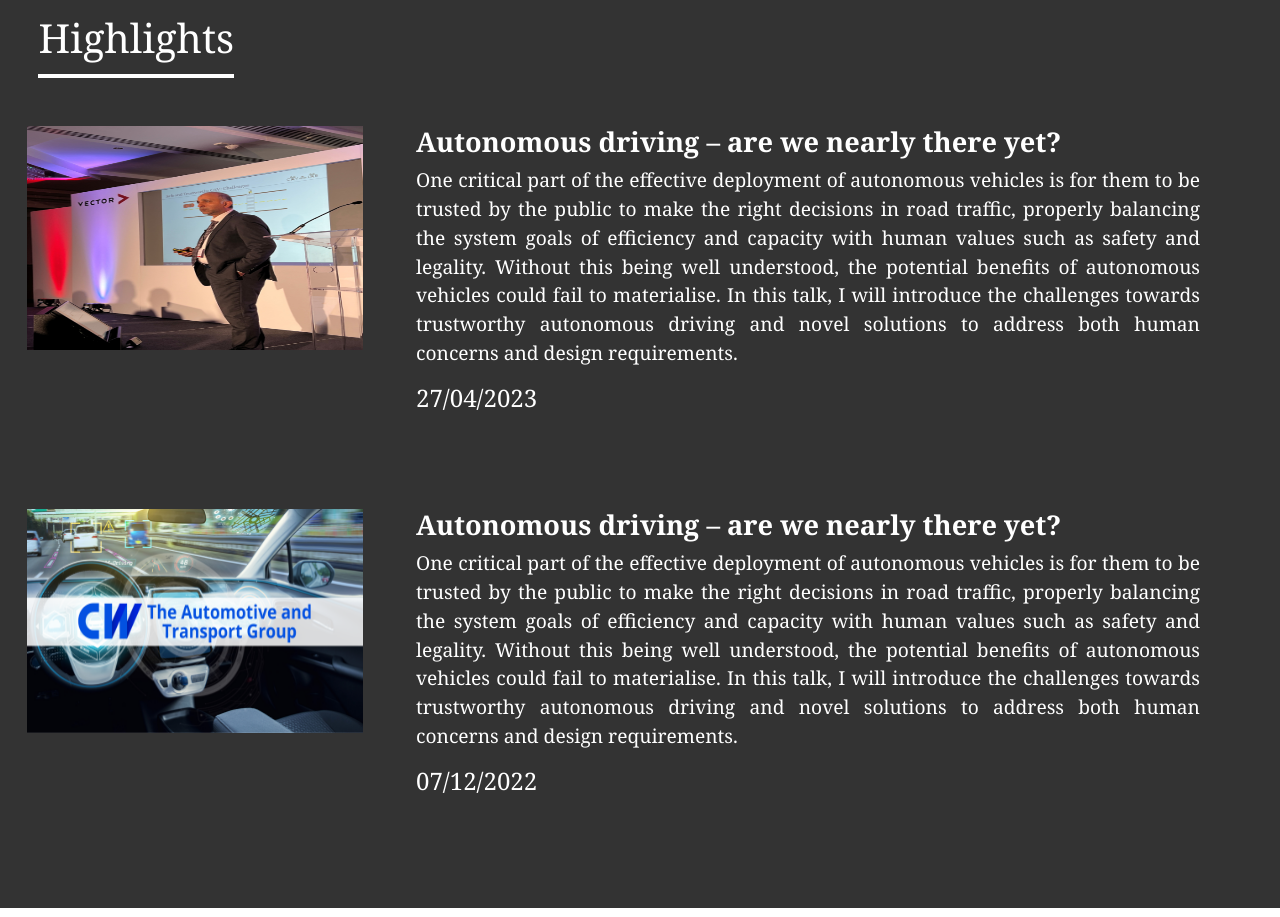
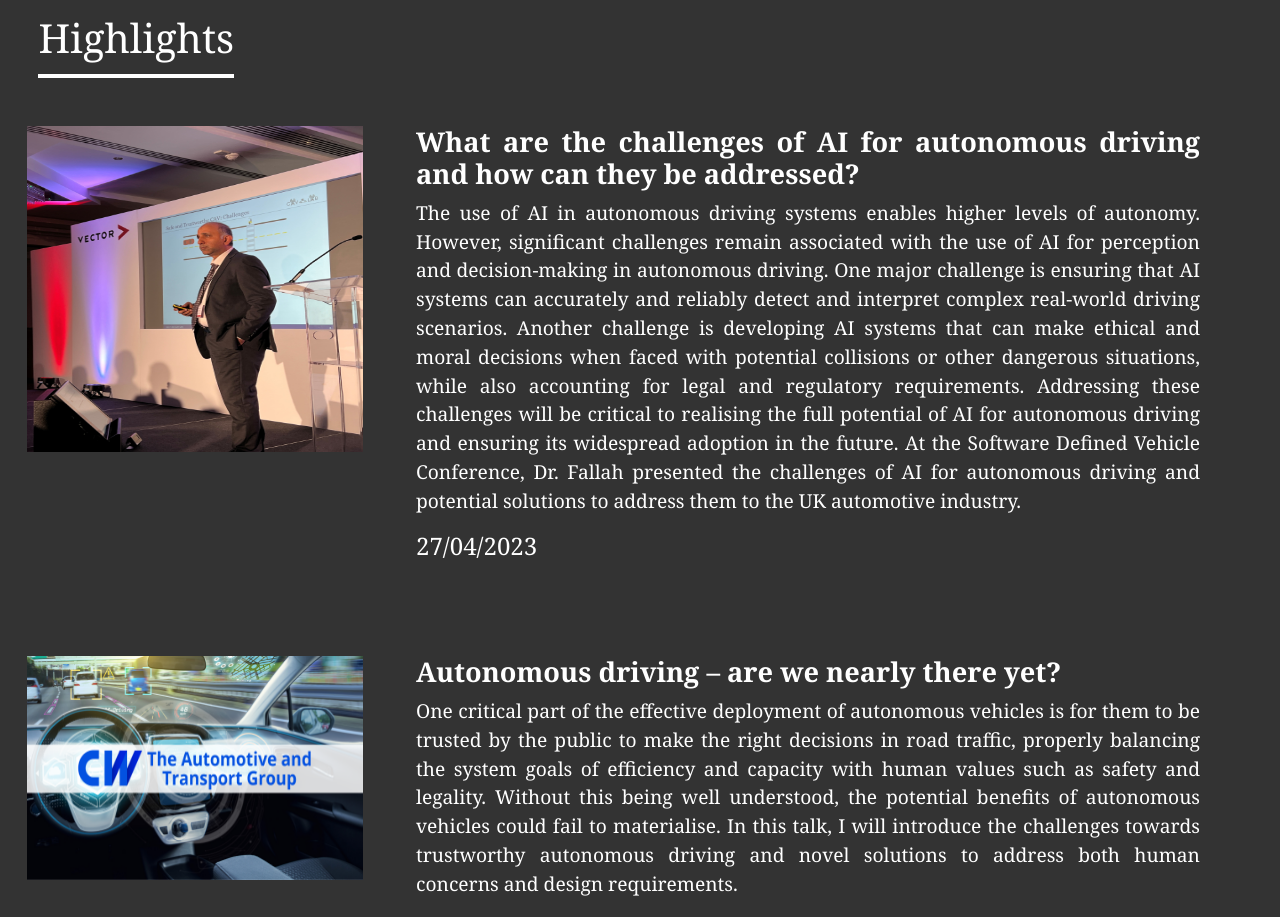
Before and after one commit to CAV-Research-Lab/cav-research-lab.github.io, a React (Create React App) app: page / in a window 1280 px wide. Shown: the part 2200-3117 px from the top of the page. Built offline with nearby package versions, Linux system fonts and the light colour scheme; the HTML template or start-up script is replaced by a standard one.

Commit message:
Automated Update

```diff
--- a/src/components/Posts/NewsPosts.js
+++ b/src/components/Posts/NewsPosts.js
@@ -4,8 +4,8 @@ const NewsPosts = () => {
 const newsPosts = [
 
 {
-	title: "Autonomous driving – are we nearly there yet?",
-	body: `One critical part of the effective deployment of autonomous vehicles is for them to be trusted by the public to make the right decisions in road traffic, properly balancing the system goals of efficiency and capacity with human values such as safety and legality. Without this being well understood, the potential benefits of autonomous vehicles could fail to materialise. In this talk, I will introduce the challenges towards trustworthy autonomous driving and novel solutions to address both human concerns and design requirements.`,
+	title: "What are the challenges of AI for autonomous driving and how can they be addressed?",
+	body: `The use of AI in autonomous driving systems enables higher levels of autonomy. However, significant challenges remain associated with the use of AI for perception and decision-making in autonomous driving. One major challenge is ensuring that AI systems can accurately and reliably detect and interpret complex real-world driving scenarios. Another challenge is developing AI systems that can make ethical and moral decisions when faced with potential collisions or other dangerous situations, while also accounting for legal and regulatory requirements. Addressing these challenges will be critical to realising the full potential of AI for autonomous driving and ensuring its widespread adoption in the future. At the Software Defined Vehicle Conference, Dr. Fallah presented the challenges of AI for autonomous driving and potential solutions to address them to the UK automotive industry.`,
 	imgUrl: require('./PostMedia/VECTOR.jpg'),
 	videoUrl: "" ,
 	date: "27/04/2023"
@@ -22,7 +22,7 @@ const newsPosts = [
 
 
 	{
-		title: "Concerns on Trustworthiness of Deep Learning Object Detection Systems",
+		title: "Concerns on trustworthiness of deep learning object detection systems",
 		body: `At CAV-Lab, we recently used and trained YOLO-v4 for pedestrians, vehicles, and bicycle detection. The algorithm showed good performance in detecting and classifying objects in the video. However, we noticed that the algorithm suffers from a major issue that raises a safety concern, which is not specified. Even though there are some misclassifications and classifications with poor accuracy, they can be addressed with larger datasets and longer training process. However, there is a major safety concern in this video that has not been well understood by the research community and autonomous driving industry. Can you guess what is this safety/performance issue? `,
 		videoUrl:"DSusXuPpXOE", // only include the url after https://youtu.be/
 		date: "11/08/2022"
@@ -32,10 +32,27 @@ const newsPosts = [
 
 
 	{
-	title: "Vision-based Reinforcement Learning for Emergency Braking",
+	title: "Vision-based reinforcement learning for emergency braking",
 	body: `Our PhD student at CAV-Lab, Vinal Asodia, designed an emergency braking system using a vision-based reinforcement learning technique. However, during testing, the car exhibited an unexpected behavior: it brakes twice in emergency scenarios when a pedestrian is detected. This is likely a feature that was unintentionally learned by the vehicle. It is important to investigate why the car is braking twice and determine if this behavior is beneficial or detrimental before implementing AI-powered autonomous vehicles in real-world applications. This highlights the need to address such questions and challenges to ensure the technology is trustworthy.`,
 	videoUrl:'I_eGm44ncg8', // only include the url after https://youtu.be/ e.g. this video is https://youtu.be/I_eGm44ncg8
 	date: "17/07/2022"
+
+	},
+
+{
+	title: "Introducing CAV-Lab and its expertise in commercialising connected and automated mobility event",
+	body: `Advances in automation, connectivity, and electrification – together – can make journeys safer, fairer, cleaner, more efficient and more productive, unlocking significant social and economic benefits. In commercialising connected and automated mobility event organised by Innovate UK and Centre for Connected Autonomous Vehicles (CCAV), Dr Fallah presented the expertise and skills that CAV-Lab can offer to the UK CCAM industry`,
+	videoUrl:'dckVZYyQEa8', // only include the url after https://youtu.be/ e.g. this video is https://youtu.be/
+	date: "24/05/2022"
+
+	},
+
+{
+	title: "CARMA: Secure Cloud-based Distributed Control Systems for Connected Autonomous Cars",
+	body: `The Cloud Assisted Real-time Methods for Autonomy (CARMA) project, is part of the £11m TASCC programme funded by the Engineering and Physical Sciences Research Council (EPSRC) and Jaguar Land Rover. Supported by WMG’s Centre High Value Manufacturing Catapult, the CARMA project was established with the intention to create secure and resilient cloud-based platforms to enable safe and robust semi-autonomous functions on future cars in the short term, and with the vision of achieving fully autonomous vehicles.
+Dr Saber Fallah, Director of the Connected Autonomous Research Lab at the University of Surrey commented: “This technology enables new business models for the transportation system in alignment with the rise of shared mobility. In addition, autonomous vehicle technology also highlights the potential for how elderly people or disabled people can benefit from the joy of driving from point A to point B safely.”`,
+	videoUrl:'_PG4HWLiBXM', // only include the url after https://youtu.be/ e.g. this video is https://youtu.be/
+	date: "24/05/2022"
 
 	},
 
```
